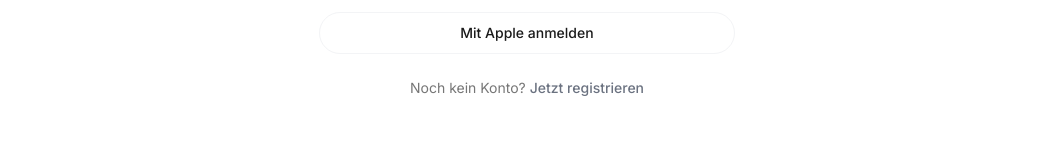
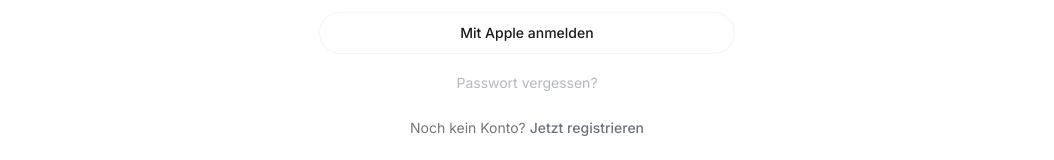
Before and after one commit to Stockdorfagent/smittenbrot, a Next.js app in the folder website/: page /login in a window 1280 px wide. Shown: the part 583-743 px from the top of the page, without its empty margins (113-1167 px from the left). Built offline with nearby package versions, Linux system fonts and the light colour scheme; no server answers.

Commit message:
Password reset flow on login page

```diff
--- a/website/src/app/login/page.tsx
+++ b/website/src/app/login/page.tsx
@@ -14,6 +14,22 @@
   const [error, setError] = useState('');
   const [loading, setLoading] = useState(false);
   const [magicLinkSent, setMagicLinkSent] = useState(false);
+  const [resetSent, setResetSent] = useState(false);
+
+  const handleResetPassword = async () => {
+    if (!email) return;
+    setLoading(true);
+    setError('');
+    const { error } = await supabase.auth.resetPasswordForEmail(email, {
+      redirectTo: `${window.location.origin}/login`,
+    });
+    if (error) {
+      setError(error.message);
+    } else {
+      setResetSent(true);
+    }
+    setLoading(false);
+  };
 
   const handleLogin = async (e: React.FormEvent) => {
     e.preventDefault();
@@ -200,6 +216,22 @@
       </div>
 
       {mode === 'login' && (
+        <>
+          {resetSent ? (
+            <div className="mt-6 p-4 bg-green-50 border border-green-200 rounded-lg text-sm text-green-700 text-center">
+              Passwort-Reset-Link wurde an {email} gesendet.
+            </div>
+          ) : (
+          <>
+          <div className="mt-4 text-center">
+            <button
+              onClick={handleResetPassword}
+              disabled={!email || loading}
+              className="text-sm text-smitten-secondary hover:underline disabled:opacity-50"
+            >
+              Passwort vergessen?
+            </button>
+          </div>
           <p className="mt-6 text-center text-sm text-smitten-text/60">
             Noch kein Konto?{' '}
             <button
@@ -209,6 +241,9 @@
               Jetzt registrieren
             </button>
           </p>
+          </>
+          )}
+        </>
       )}
     </div>
   );
```
Lines whose indentation alone changed are shown as unchanged.
